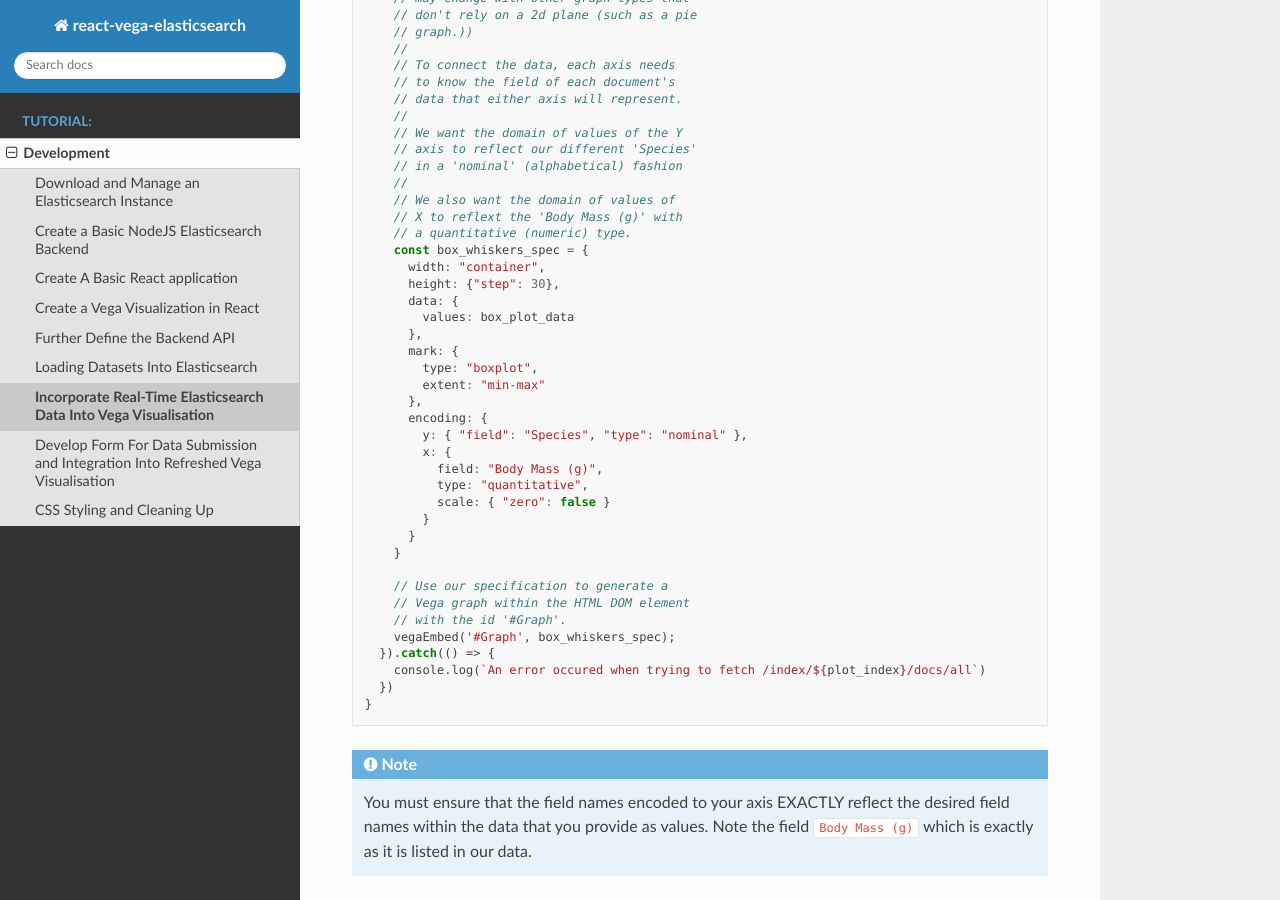
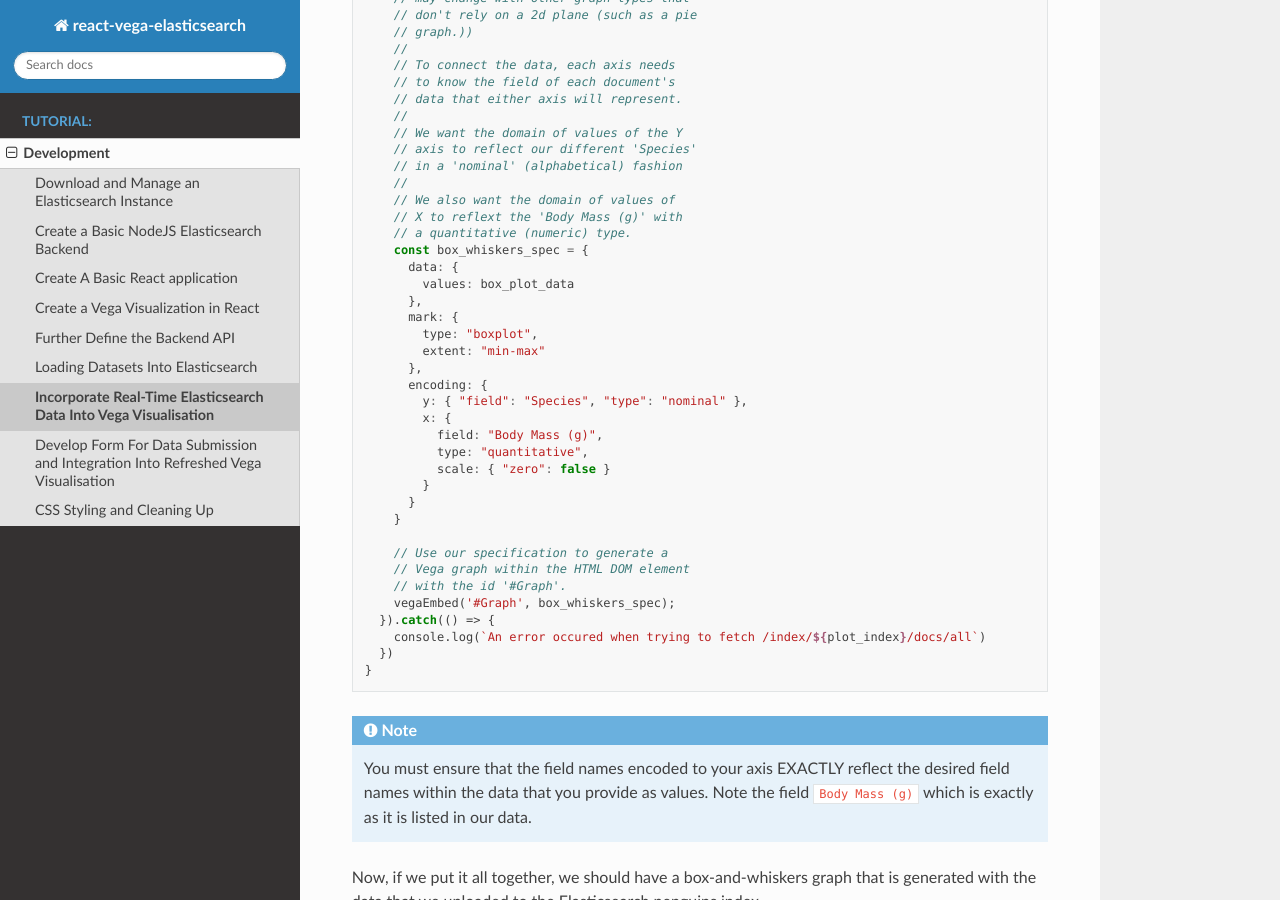
Before and after one commit to tcg-digital-us/react-box-whiskers-poc, a Sphinx documentation site: the page built from docs/source/project/development/integrate-vega-elasticsearch.rst, in a window 1280 px wide and 900 px high, scrolled down 3702 px. Built offline with Sphinx 7.4.7 and the Read the Docs theme 2.0.0, drawn with Linux system fonts in a browser that asks for light colours.

Commit message:
removed graph spec dimensions that caused the graph to not be displayed

```diff
--- a/docs/source/project/development/integrate-vega-elasticsearch.rst
+++ b/docs/source/project/development/integrate-vega-elasticsearch.rst
@@ -201,8 +201,6 @@ available. For our purposes, I will provide the specification with a comment exp
        // X to reflext the 'Body Mass (g)' with
        // a quantitative (numeric) type.
        const box_whiskers_spec = {
-         width: "container",
-         height: {"step": 30},
          data: {
            values: box_plot_data
          },
```
